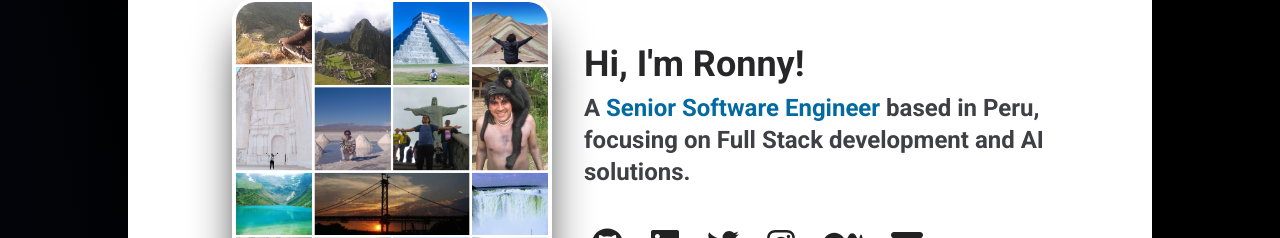
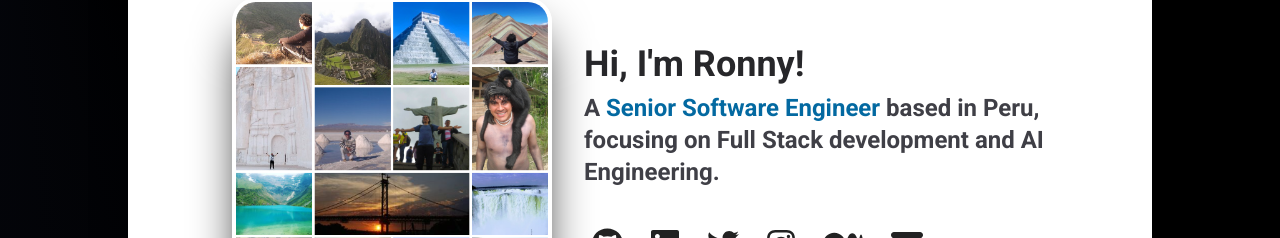
Before and after one commit to ronnyml/ronnycel, a Next.js app: page / in a window 1280 px wide. Shown: the part 242-480 px from the top of the page. Built offline with nearby package versions, Linux system fonts and the light colour scheme.

Commit message:
Add .playwright-mcp to gitignore and update home page bio to AI Engineering

```diff
--- a/src/app/page.tsx
+++ b/src/app/page.tsx
@@ -25,7 +25,7 @@ const HomePage = () => {
         </div>
         <div className="flex flex-col justify-center items-center md:items-start md:w-1/2 w-full">
           <h1 className="relative text-3xl md:text-4xl font-black text-zinc-800 dark:text-white text-center md:text-left mb-2 break-words">Hi, I'm Ronny!</h1>
-          <h2 className="mb-4 text-center md:text-left text-lg md:text-2xl text-zinc-700 font-semibold break-words">A <span className="text-sky-700 font-extrabold text-xl md:text-2xl decoration-sky-400">Senior Software Engineer</span> based in Peru, focusing on Full Stack development and AI solutions.</h2>
+          <h2 className="mb-4 text-center md:text-left text-lg md:text-2xl text-zinc-700 font-semibold break-words">A <span className="text-sky-700 font-extrabold text-xl md:text-2xl decoration-sky-400">Senior Software Engineer</span> based in Peru, focusing on Full Stack development and AI Engineering.</h2>
           <div className="mt-4 flex items-center gap-3 flex-wrap justify-center md:justify-start w-full">
             {socialIcons.map(social => (
               <Link
```
Also changed, not shown: 1 other file (tests, documents, lock files or other folders).
